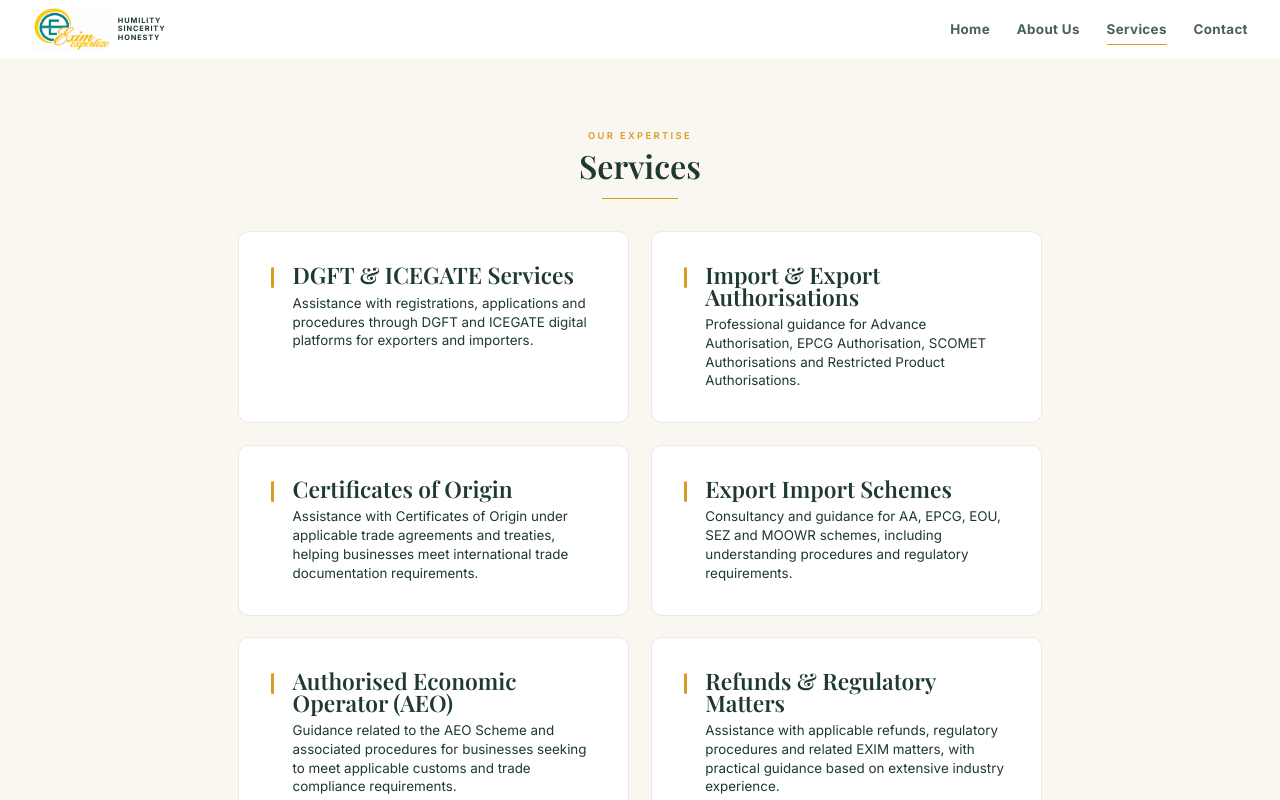
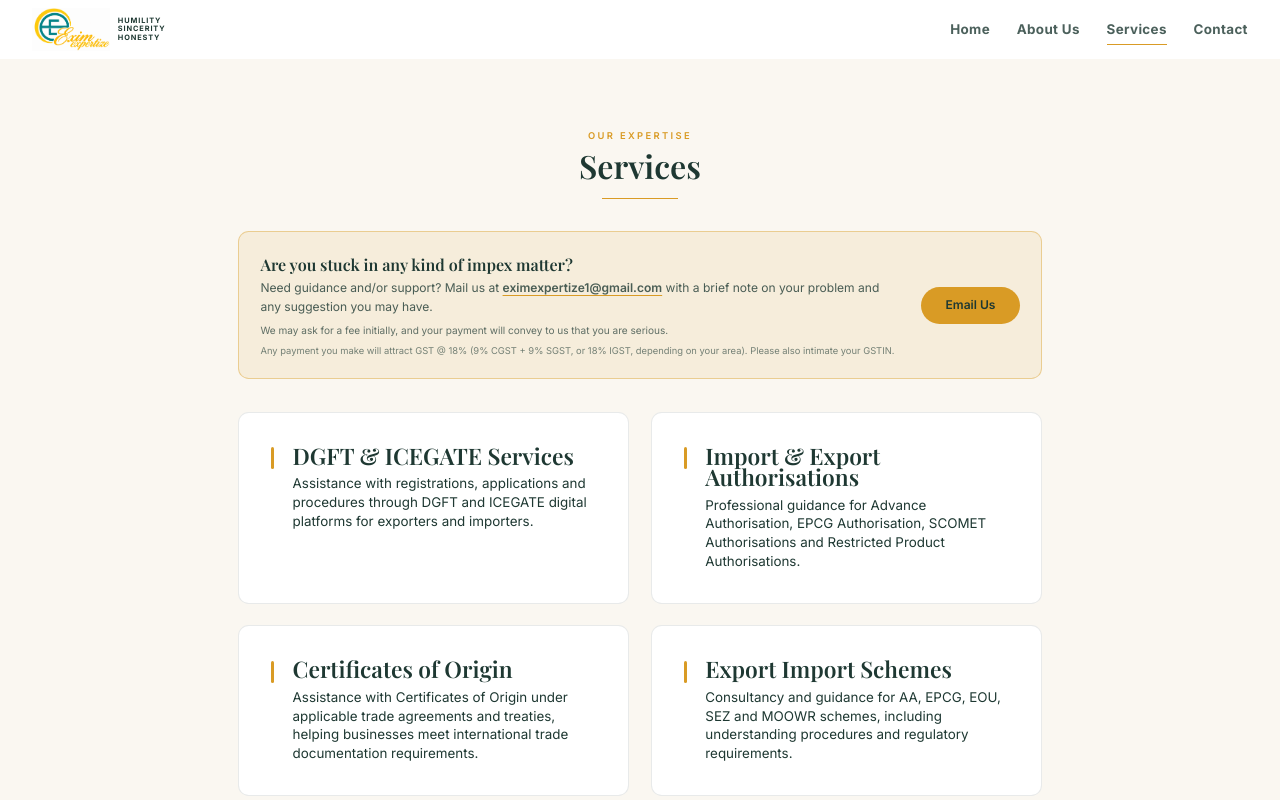
Before and after one commit to Aniket52603/exim-expertize, a React (Vite) app: page /services in a window 1280 px wide. Shown: the top 800 px of the page. Built offline with nearby package versions, Linux system fonts and the light colour scheme.

Commit message:
Service section edit

```diff
--- a/src/pages/Contact.jsx
+++ b/src/pages/Contact.jsx
@@ -1,4 +1,5 @@
-import { useState } from "react";
+import { useEffect, useState } from "react";
+import { useLocation } from "react-router-dom";
 import Reveal from "../components/Reveal.jsx";
 import Title from "../components/Title.jsx";
 import { CONTACT } from "../data.js";
@@ -18,6 +19,21 @@ export default function Contact() {
 
   const [status, setStatus] = useState("idle");
   const [error, setError] = useState("");
+
+  // Scroll to a section when the URL has a hash, e.g. /contact#enquiry
+  const { hash } = useLocation();
+
+  useEffect(() => {
+    if (!hash) return;
+
+    const timer = setTimeout(() => {
+      document
+        .querySelector(hash)
+        ?.scrollIntoView({ behavior: "smooth", block: "start" });
+    }, 150);
+
+    return () => clearTimeout(timer);
+  }, [hash]);
 
   const handleSend = async (event) => {
     event.preventDefault();
@@ -145,9 +161,14 @@ export default function Contact() {
 
         {/* =====================================================
             RIGHT SIDE - CONTACT FORM
+            id="enquiry" is the target of the "Email Us" button
+            on the Services page (/contact#enquiry)
         ====================================================== */}
         <Reveal delay={140}>
-          <div className="h-full rounded-xl border border-ink/10 bg-white p-6 sm:rounded-2xl sm:p-9 lg:p-14">
+          <div
+            id="enquiry"
+            className="h-full scroll-mt-28 rounded-xl border border-ink/10 bg-white p-6 sm:scroll-mt-32 sm:rounded-2xl sm:p-9 lg:scroll-mt-40 lg:p-14"
+          >
 
             <h3 className="font-display text-2xl sm:text-3xl lg:text-[2.125rem]">
               Send an enquiry
--- a/src/pages/Services.jsx
+++ b/src/pages/Services.jsx
@@ -9,6 +9,44 @@ export default function Services() {
 
       <Title kicker="OUR EXPERTISE">Services</Title>
 
+      {/* ================= HELP BOX (owner's wording, typos fixed) ================= */}
+      <Reveal className="mb-6 rounded-xl border border-gold/40 bg-gold/10 p-4 sm:mb-8 sm:rounded-2xl sm:p-6 lg:mb-12 lg:p-8">
+        <div className="flex flex-col gap-4 sm:flex-row sm:items-center sm:justify-between lg:gap-8">
+          <div>
+            <h3 className="font-display text-lg leading-snug text-ink sm:text-xl lg:text-2xl">
+              Are you stuck in any kind of impex matter?
+            </h3>
+            <p className="mt-1.5 text-[15px] leading-relaxed text-ink/80 sm:text-base lg:text-lg">
+              Need guidance and/or support? Mail us at{" "}
+              <a
+                href="mailto:eximexpertize1@gmail.com"
+                className="font-semibold underline decoration-gold underline-offset-4"
+              >
+                eximexpertize1@gmail.com
+              </a>{" "}
+              with a brief note on your problem and any suggestion you may have.
+            </p>
+            <p className="mt-2 text-sm leading-relaxed text-ink/70 sm:text-[15px]">
+              We may ask for a fee initially, and your payment will convey to
+              us that you are serious.
+            </p>
+            <p className="mt-2 text-xs leading-relaxed text-ink/60 sm:text-sm">
+              Any payment you make will attract GST @ 18% (9% CGST + 9% SGST,
+              or 18% IGST, depending on your area). Please also intimate your
+              GSTIN.
+            </p>
+          </div>
+
+          <Link
+            to="/contact#enquiry"
+            className="inline-block w-full shrink-0 rounded-full bg-gold px-7 py-3 text-center font-semibold text-ink transition hover:bg-gold2 sm:w-auto lg:px-9 lg:py-3.5 lg:text-lg"
+          >
+            Email Us
+          </Link>
+        </div>
+      </Reveal>
+
+      {/* ================= SERVICES GRID ================= */}
       <div className="grid gap-3 sm:gap-5 md:grid-cols-2 lg:gap-8">
 
         {SERVICES.map((s, i) => (
@@ -46,6 +84,12 @@ export default function Services() {
           documentation, authorisations and regulatory requirements.
         </p>
 
+        <p className="mx-auto mt-4 max-w-2xl text-xs leading-relaxed text-cream/60 sm:text-sm">
+          Any payment you make will attract GST @ 18% (9% CGST + 9% SGST,
+          or 18% IGST, depending on your area). Please also intimate your
+          GSTIN.
+        </p>
+
         <Link
           to="/contact"
           className="mt-6 inline-block w-full rounded-full bg-gold px-7 py-3 text-center font-semibold text-ink transition hover:bg-gold2 sm:w-auto lg:mt-7 lg:px-9 lg:py-3.5 lg:text-lg"
```
